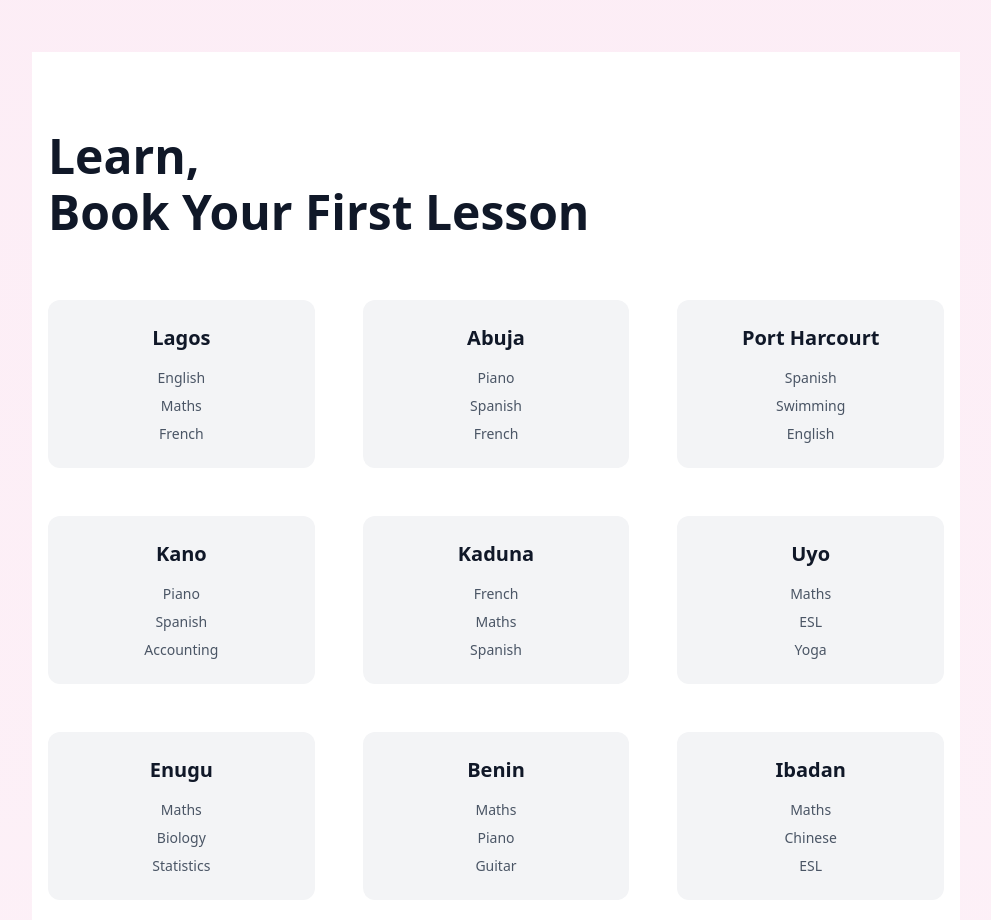
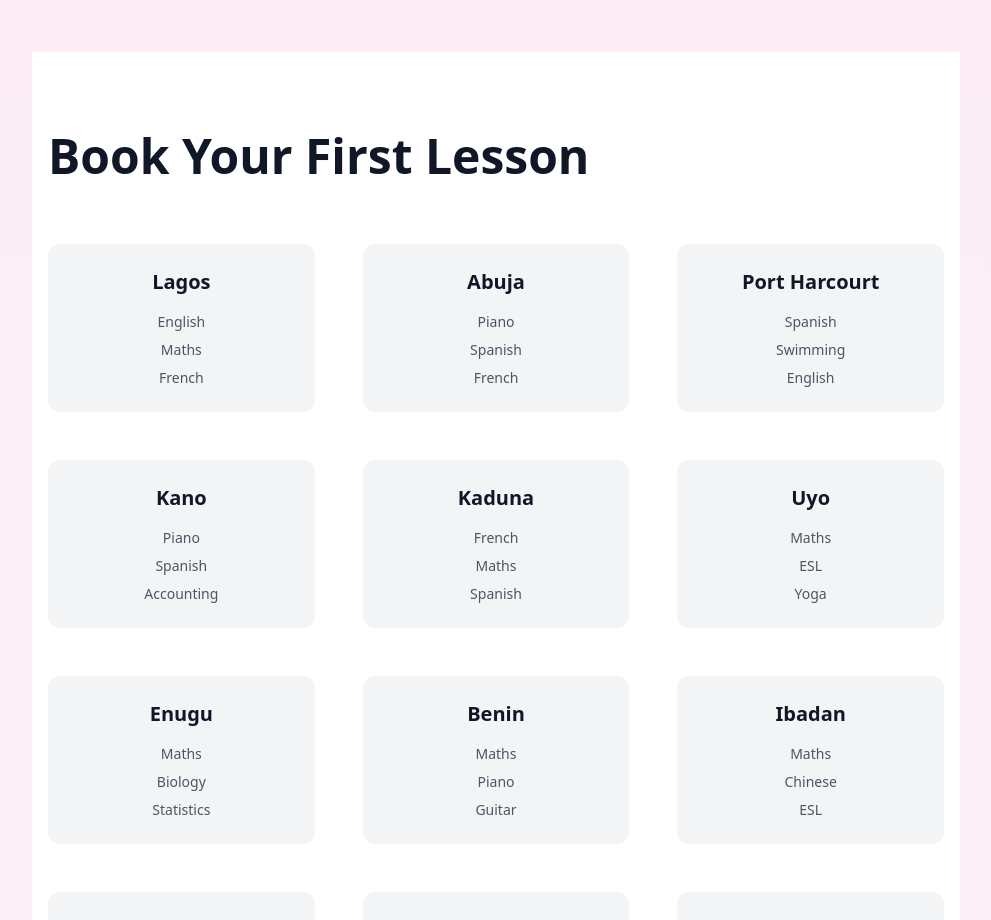
Before and after one commit to riyeba/DRAmbali_project, a React (Vite) app: page / in a window 1280 px wide. Shown: the part 2220-3140 px from the top of the page, without its empty margins (144-1135 px from the left). Built offline with nearby package versions, Linux system fonts and the light colour scheme; the HTML template or start-up script is replaced by a standard one.

Commit message:
fith commit

```diff
--- a/src/components/CityPage.jsx
+++ b/src/components/CityPage.jsx
@@ -7,7 +7,7 @@ function City() {
       <div className="py-10 sm:py-16 lg:py-20 px-4 -mx-4 bg-white">
         <div className="max-w-6xl mx-auto">
           <div className="text-left mb-8 sm:mb-12 lg:mb-16">
-            <h2 className="text-3xl sm:text-4xl lg:text-5xl font-bold text-gray-900 mb-1 sm:mb-2">Learn,</h2>
+            {/* <h2 className="text-3xl sm:text-4xl lg:text-5xl font-bold text-gray-900 mb-1 sm:mb-2">Learn,</h2> */}
             <h2 className="text-3xl sm:text-4xl lg:text-5xl font-bold text-gray-900">Book Your First Lesson</h2>
           </div>
 
```
